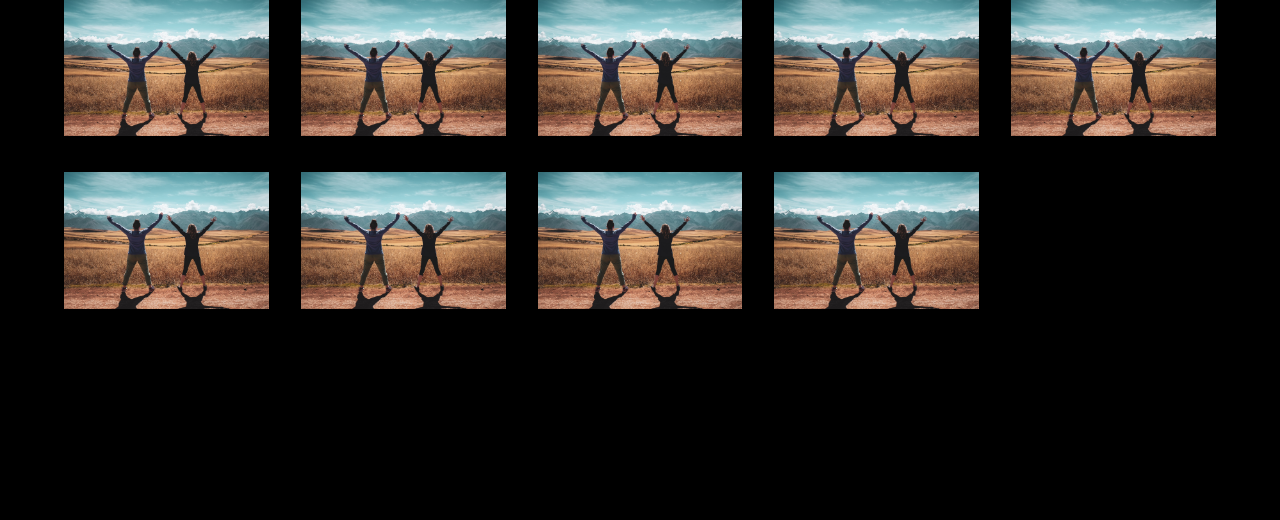
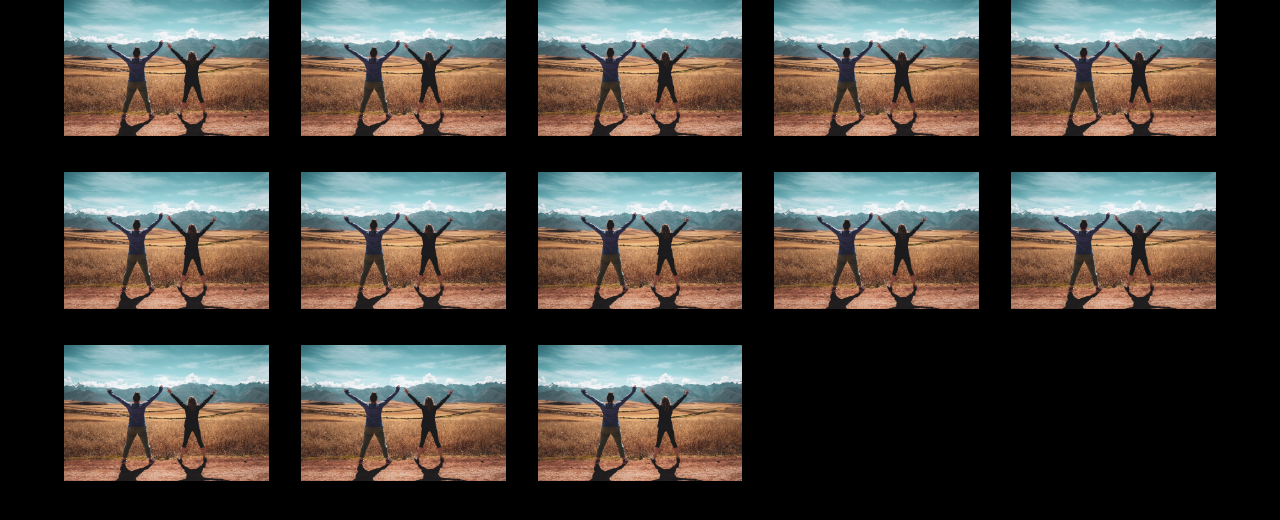
Before and after one commit to anthonysa0813/css-design, a plain HTML site: page grid/index.html in a window 1280 px wide. Drawn offline with Linux system fonts and the light colour scheme.

Commit message:
little changes after bootstrap class

```diff
--- a/grid/index.html
+++ b/grid/index.html
@@ -37,6 +37,18 @@
       <div class="card">
         <img src="./images/together.jpg" alt="" />
       </div>
+      <div class="card">
+        <img src="./images/together.jpg" alt="" />
+      </div>
+      <div class="card">
+        <img src="./images/together.jpg" alt="" />
+      </div>
+      <div class="card">
+        <img src="./images/together.jpg" alt="" />
+      </div>
+      <div class="card">
+        <img src="./images/together.jpg" alt="" />
+      </div>
     </div>
   </body>
 </html>
--- a/grid/queries-implicit.css
+++ b/grid/queries-implicit.css
@@ -7,6 +7,7 @@ body {
 
 .container {
   display: grid;
+  /* grid-template-columns: repeat(auto-fill, minmax(200px, 1fr)); */
   grid-template-columns: repeat(auto-fill, minmax(200px, 1fr));
   gap: 2rem;
 }
```
